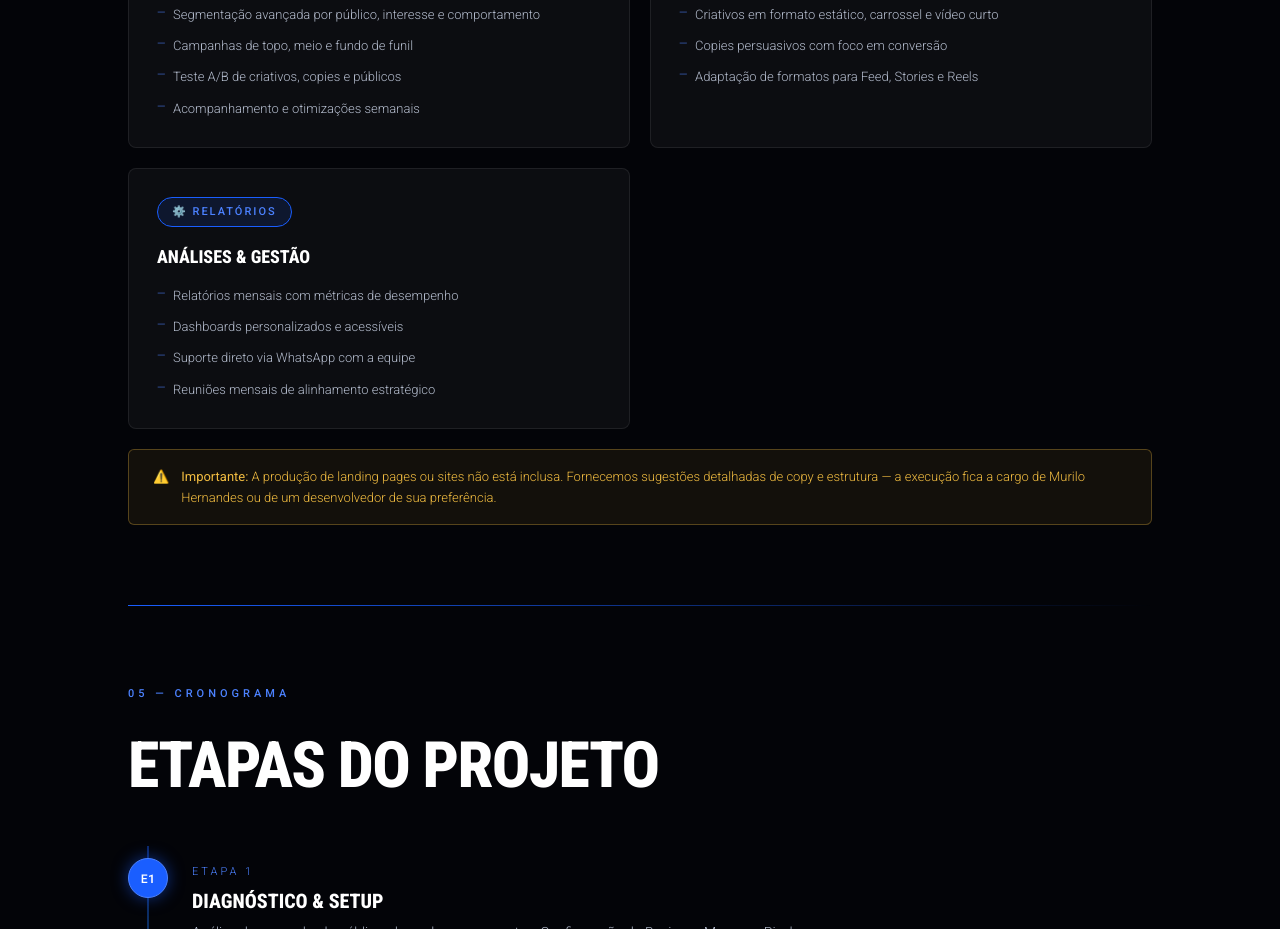
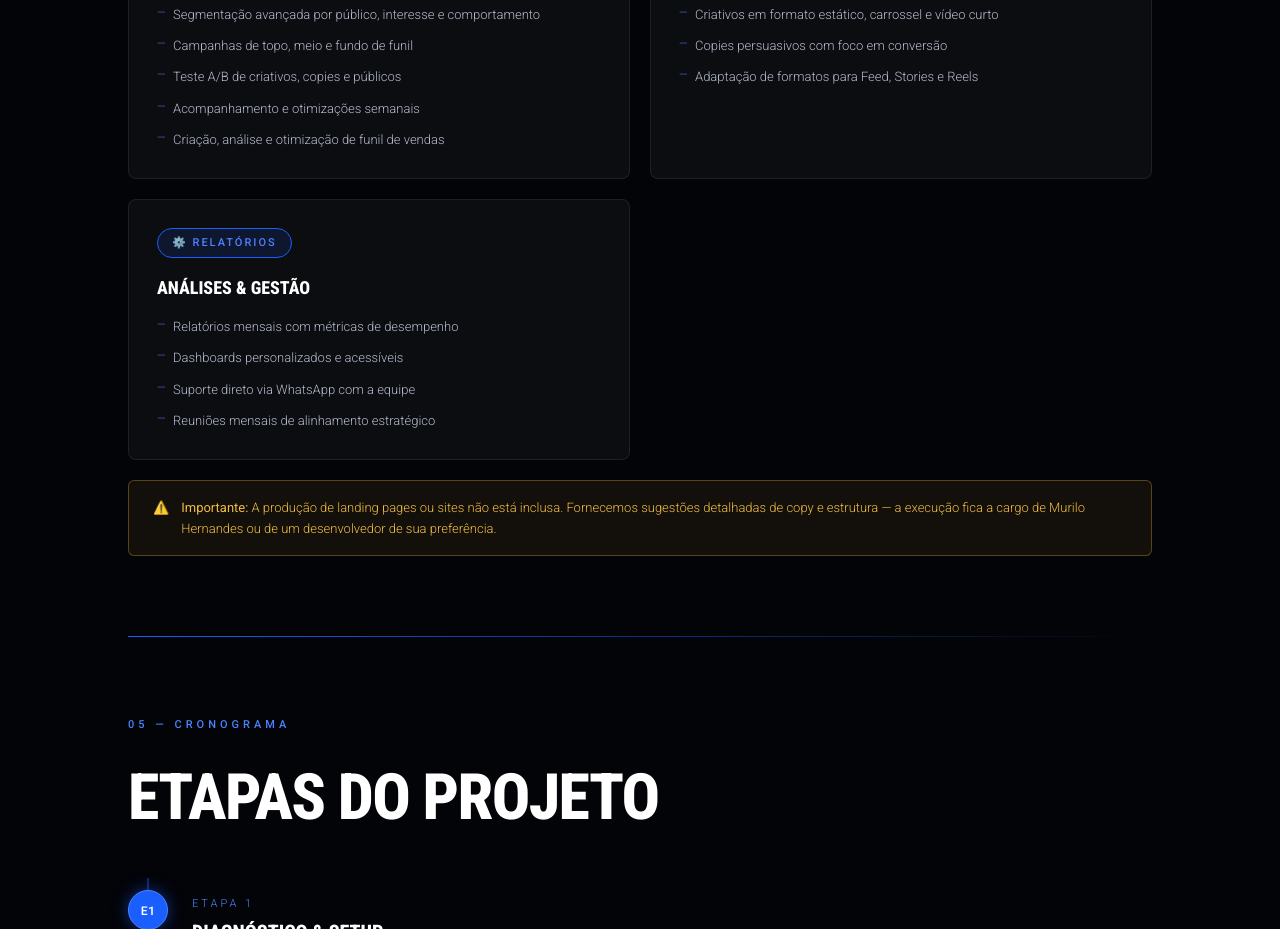
Before and after one commit to chartdigital/proposta-meta-ads, a React (Vite) app: page / in a window 1280 px wide. Shown: the part 2780-3709 px from the top of the page. Built offline with nearby package versions, Linux system fonts and the light colour scheme; the HTML template or start-up script is replaced by a standard one.

Commit message:
Changes
Co-authored-by: chartdigital <264038008+chartdigital@users.noreply.github.com>

```diff
--- a/src/components/proposal/ServicesSection.tsx
+++ b/src/components/proposal/ServicesSection.tsx
@@ -8,6 +8,7 @@ const services = [
       "Campanhas de topo, meio e fundo de funil",
       "Teste A/B de criativos, copies e públicos",
       "Acompanhamento e otimizações semanais",
+      "Criação, análise e otimização de funil de vendas",
     ],
   },
   {
```
